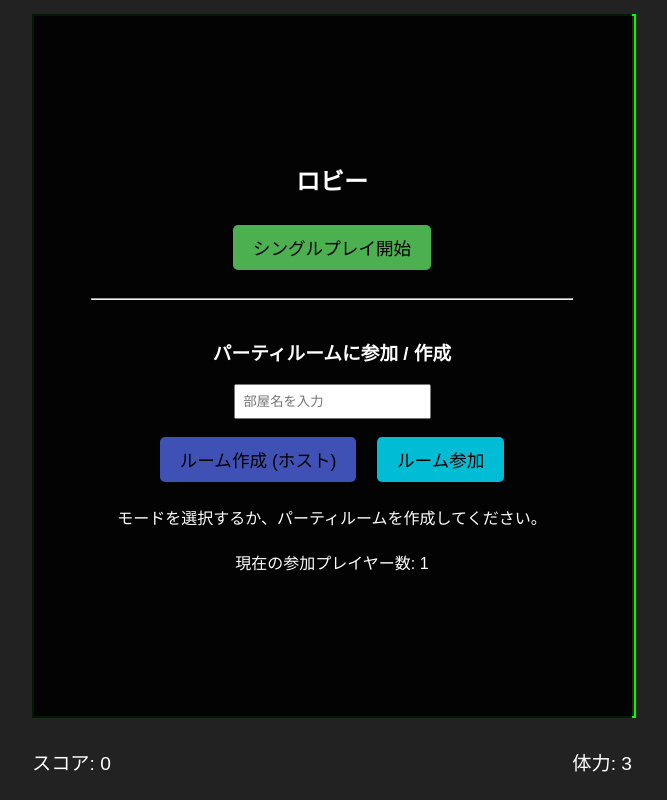
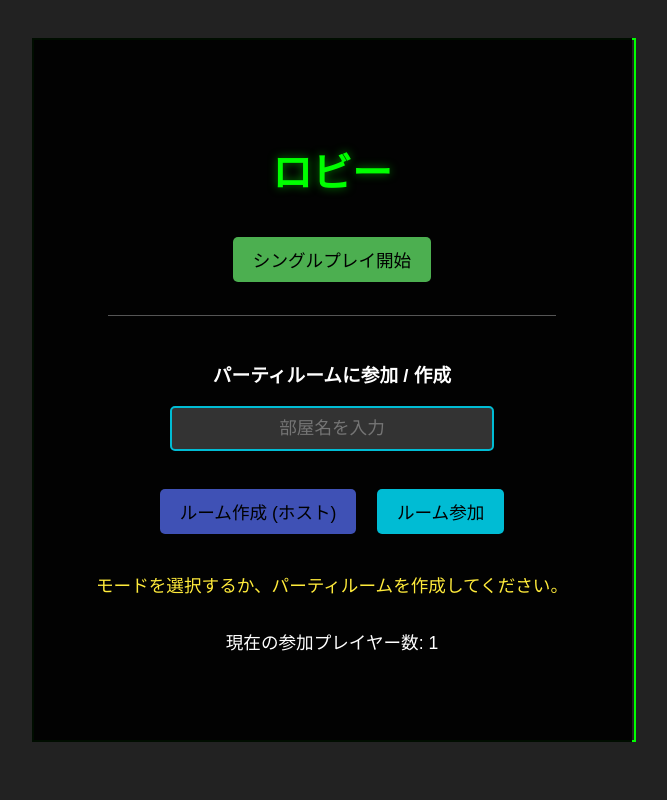
Before and after one commit to Rayama0987/Gam, a plain HTML site: page index.html in a window 1280 px wide. Shown: the whole page, without its empty margins (308-975 px from the left). Drawn offline with Linux system fonts and the light colour scheme.

Commit message:
Update index.html

```diff
--- a/index.html
+++ b/index.html
@@ -3,7 +3,7 @@
 <head>
     <meta charset="UTF-8">
     <meta name="viewport" content="width=device-width, initial-scale=1.0">
-    <title>強化シューティングゲーム</title>
+    <title>強化シューティングゲーム ロビー</title>
     <style>
         body {
             display: flex;
@@ -19,13 +19,11 @@
         #game-area {
             position: relative;
             margin-bottom: 20px;
-            /* ★修正点: 最大幅を600pxに制限しつつ、画面幅の90%を使用 */
             max-width: 600px;
             width: 90vw;
             z-index: 5;
         }
         #game-canvas {
-            /* ★修正点: 親要素の幅に合わせ、高さを自動調整 */
             width: 100%;
             height: auto;
             border: 2px solid #00ff00;
@@ -34,7 +32,6 @@
             z-index: 10;
         }
         #hud {
-            /* ★修正点: HUDもゲームエリアの幅に合わせる */
             max-width: 600px;
             width: 90vw;
             display: flex;
@@ -42,6 +39,69 @@
             padding: 10px 0;
             font-size: 1.2em;
         }
+
+        /* ★修正/追加: ロビー画面のスタイル */
+        #lobby-screen {
+            position: absolute;
+            top: 0;
+            left: 0;
+            width: 100%;
+            height: 100%;
+            background-color: rgba(0, 0, 0, 0.95);
+            color: #fff;
+            display: none;
+            flex-direction: column;
+            justify-content: center;
+            align-items: center;
+            padding: 20px;
+            box-sizing: border-box;
+            text-align: center;
+            z-index: 40;
+        }
+
+        #lobby-screen h2 {
+            font-size: 2.5em;
+            color: #00ff00;
+            margin-bottom: 30px;
+            text-shadow: 0 0 10px rgba(0, 255, 0, 0.5);
+        }
+
+        .lobby-input {
+            padding: 10px;
+            margin-bottom: 15px;
+            border: 2px solid #00bcd4;
+            border-radius: 5px;
+            width: 70%;
+            max-width: 300px;
+            background-color: #333;
+            color: #fff;
+            font-size: 1.1em;
+            text-align: center;
+        }
+
+        .lobby-button-group {
+            margin: 15px 0;
+        }
+
+        .lobby-divider {
+            width: 80%;
+            margin: 25px 0;
+            border: 0;
+            border-top: 1px solid #555;
+        }
+
+        #lobby-message {
+            margin-top: 15px;
+            font-size: 1.1em;
+            color: #ffeb3b; /* 注意喚起の色 */
+        }
+
+        #lobby-player-count-area {
+            margin-top: 15px;
+            font-size: 1.1em;
+        }
+        /* ロビー画面のスタイルここまで */
+
         #upgrade-screen {
             position: absolute;
             top: 0;
@@ -91,18 +151,22 @@
 </head>
 <body>
     <div id="game-area">
-        <div id="lobby-screen" style="position: absolute; top: 0; left: 0; width: 100%; height: 100%; background-color: rgba(0, 0, 0, 0.9); color: #fff; display: flex; flex-direction: column; justify-content: center; align-items: center; z-index: 40; text-align: center;">
-            <h2>ロビー</h2> <button class="upgrade-button" onclick="window.startSinglePlayer()">シングルプレイ開始</button>
-            <hr style="width: 80%; margin: 20px 0;">
+        <div id="lobby-screen">
+            <h2>ロビー</h2>
+
+            <button class="upgrade-button" onclick="window.startSinglePlayer()">シングルプレイ開始</button>
+
+            <div class="lobby-divider"></div>
+
             <h3>パーティルームに参加 / 作成</h3>
-            <input type="text" id="room-name" placeholder="部屋名を入力" style="padding: 8px; margin-bottom: 10px;">
-            <div>
+            <input type="text" id="room-name" class="lobby-input" placeholder="部屋名を入力">
+            <div class="lobby-button-group">
                 <button class="upgrade-button" style="background-color: #3f51b5;" onclick="window.createOrJoinRoom(true)">ルーム作成 (ホスト)</button>
                 <button class="upgrade-button" style="background-color: #00bcd4;" onclick="window.createOrJoinRoom(false)">ルーム参加</button>
             </div>
-            <p id="lobby-message" style="margin-top: 15px;">モードを選択するか、パーティルームを作成してください。</p>
-            <p style="margin-top: 5px;">現在の参加プレイヤー数: <span id="lobby-player-count">1</span></p>
-            <button id="start-multi-game-button" class="upgrade-button" style="background-color: #ff9800; margin-top: 15px; display: none;" onclick="window.startGame()">マルチプレイ開始</button>
+            <p id="lobby-message">モードを選択するか、パーティルームを作成してください。</p>
+            <p id="lobby-player-count-area">現在の参加プレイヤー数: <span id="lobby-player-count">1</span></p>
+            <button id="start-multi-game-button" class="upgrade-button" style="background-color: #ff9800; margin-top: 20px; display: none;" onclick="window.startGame()">マルチプレイ開始</button>
         </div>
 
         <canvas id="game-canvas" width="600" height="700"></canvas>
@@ -150,10 +214,10 @@
     </div>
 
     <div id="hud">
-        <span>スコア: <span id="score-display">0</span></span>
-        <span>体力: <span id="health-display">3</span></span>
+        <div id="player-stats-container">
+            </div>
     </div>
 
-    <script src="script.js"></script>
+    <script src="game.js"></script>
 </body>
 </html>
```
